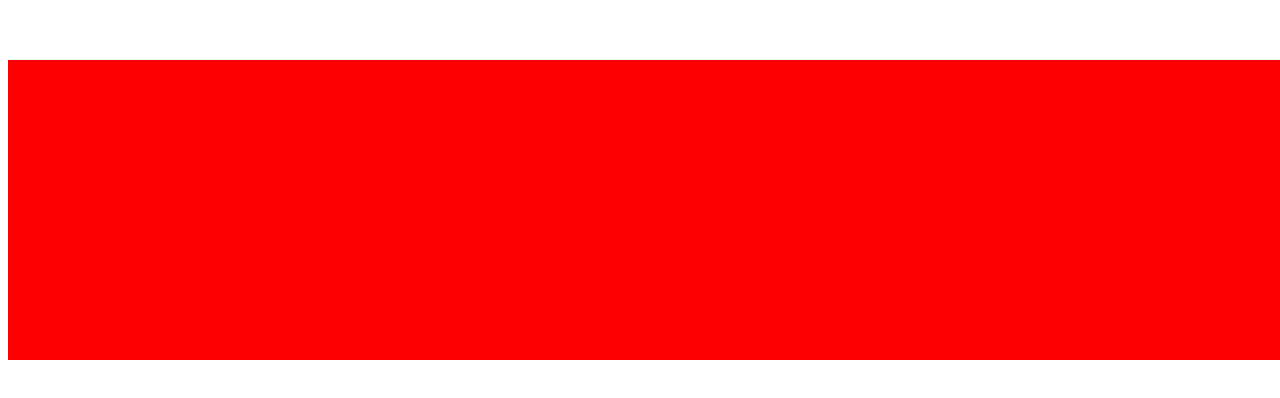
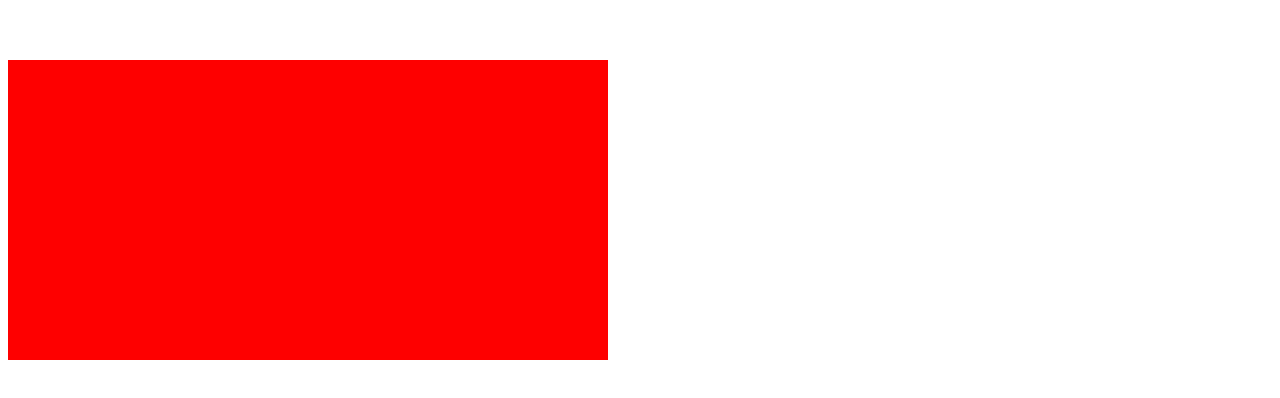
Before and after one commit to matheusfranca10/animacao, a plain HTML site: page index.html in a window 1280 px wide. Shown: the part 106-504 px from the top of the page. Drawn offline with Linux system fonts and the light colour scheme.

Commit message:
Update estilo.css

```diff
--- a/estilo.css
+++ b/estilo.css
@@ -9,7 +9,7 @@
 
 
 #caixa {
-	width: 100vw;
+	width: 600px;
 	height: 300px;
 	background: red;
 	position: relative;
```
